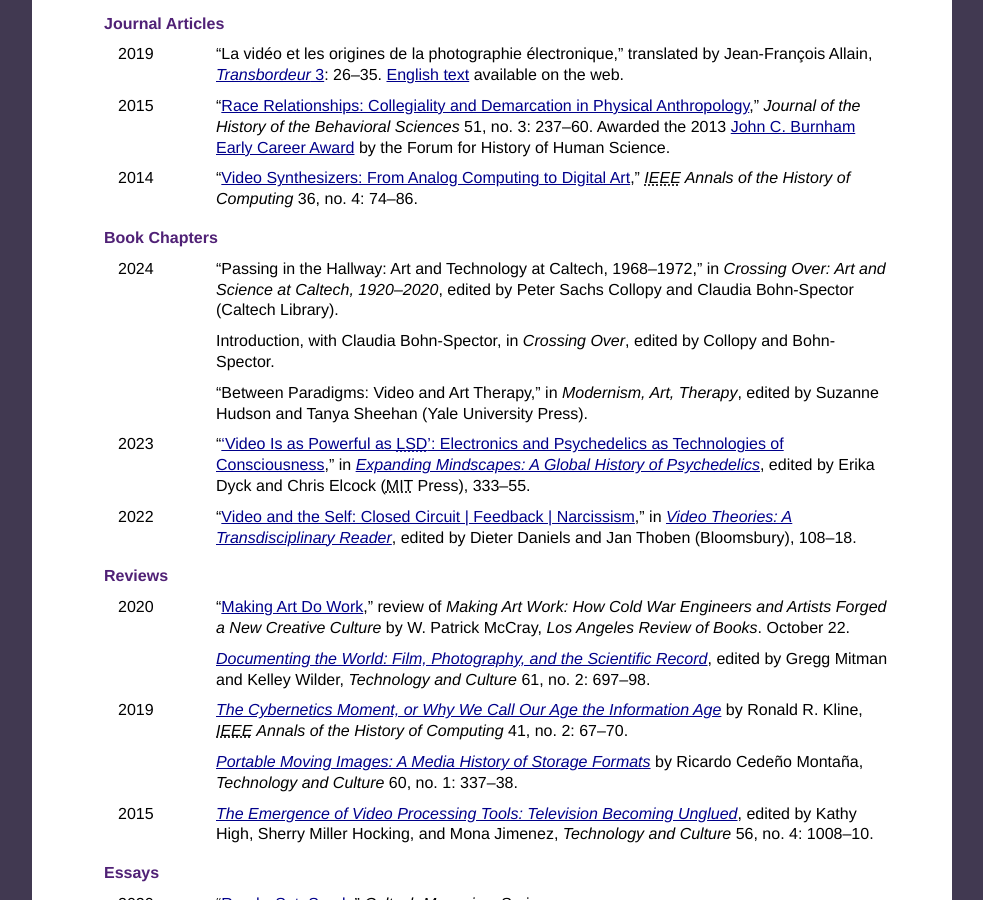
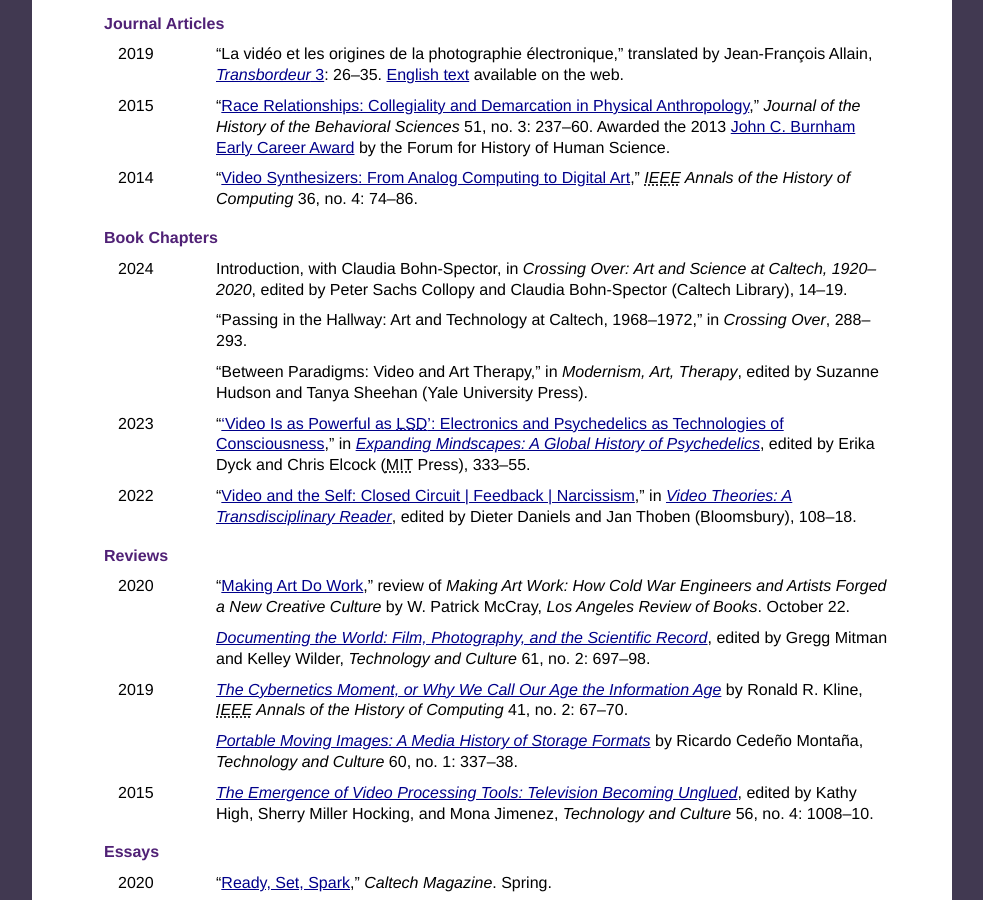
Before and after one commit to collopy/collopy.github.io, a Jekyll site: the page built from cv.html, in a window 1280 px wide and 900 px high, scrolled down 784 px. Shown: the whole window, without its empty margins (148-1131 px from the left). Built offline with Jekyll 4.4.1, drawn with Linux system fonts in a browser that asks for light colours.

Commit message:
Added Crossing Over page numbers

```diff
--- a/cv.html
+++ b/cv.html
@@ -598,12 +598,12 @@
 						2024
 					</td>
 					<td>
-						“Passing in the Hallway: Art and Technology at Caltech, 1968–1972,” in <cite>Crossing Over: Art and Science at Caltech, 1920–2020</cite>, edited by Peter Sachs Collopy and Claudia Bohn-Spector (Caltech Library).
-					</td>
-				</tr>
-				<tr>
-					<td>
-						Introduction, with Claudia Bohn-Spector, in <cite>Crossing Over</cite>, edited by Collopy and Bohn-Spector.
+						Introduction, with Claudia Bohn-Spector, in <cite>Crossing Over: Art and Science at Caltech, 1920–2020</cite>, edited by Peter Sachs Collopy and Claudia Bohn-Spector (Caltech Library), 14–19.
+					</td>
+				</tr>
+				<tr>
+					<td>
+						“Passing in the Hallway: Art and Technology at Caltech, 1968–1972,” in <cite>Crossing Over</cite>, 288–293.
 					</td>
 				</tr>
 				<tr>
```
